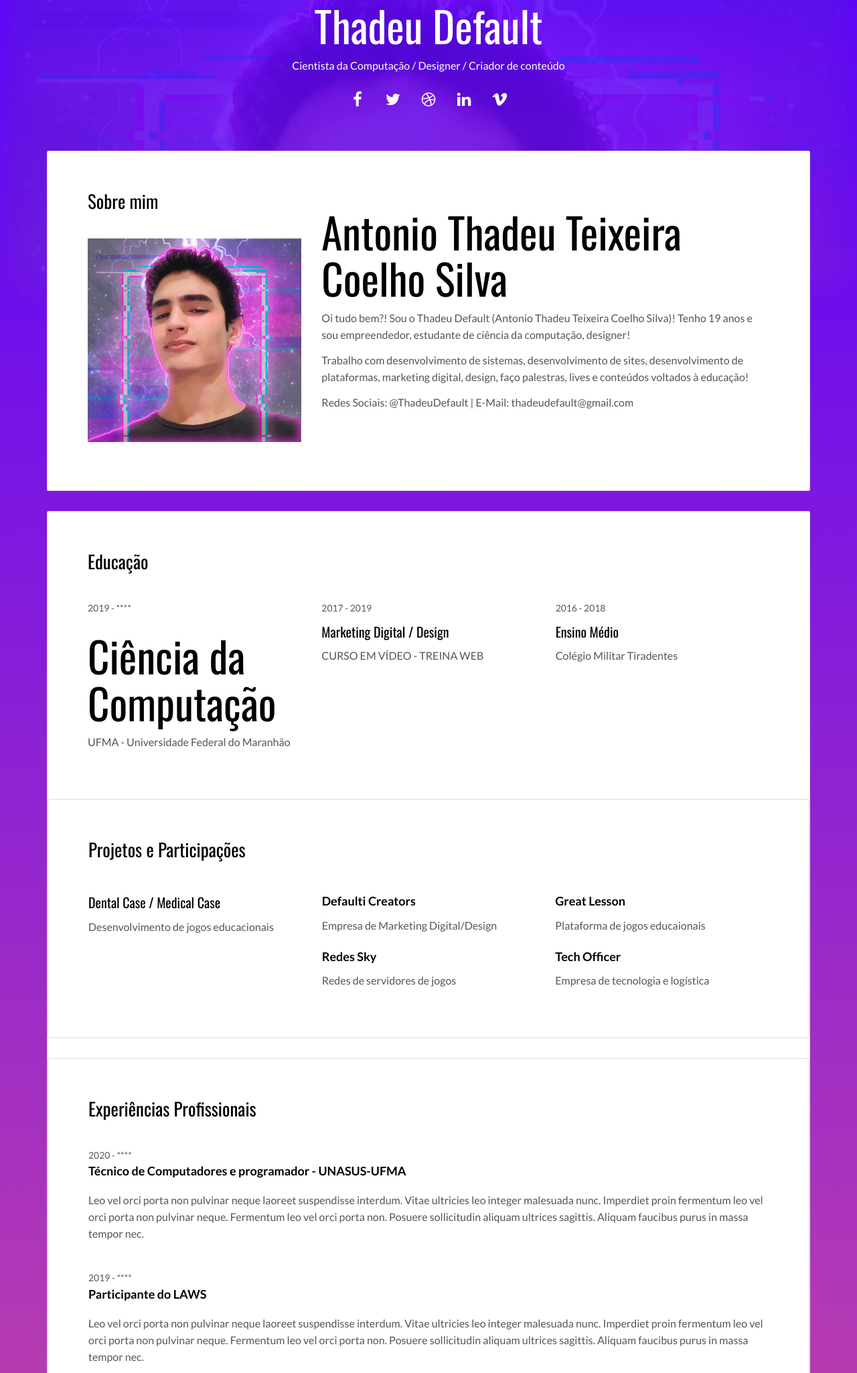
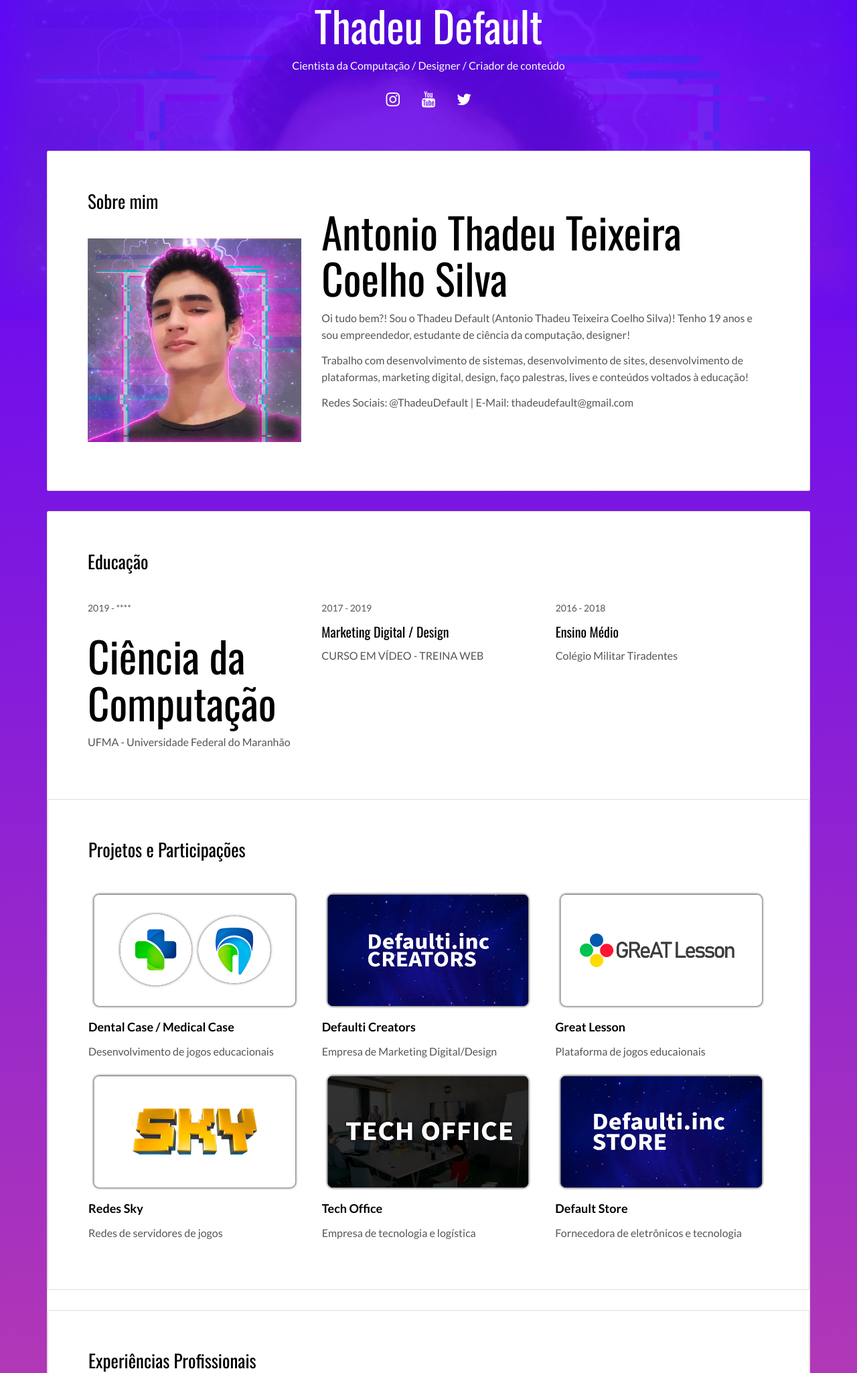
Before and after one commit to ThadeuDefault/thadeudefault.github.io, a plain HTML site: page index.html in a window 1280 px wide. Shown: the part 82-2132 px from the top of the page at 67% size. Drawn offline with nearby package versions, Linux system fonts and the light colour scheme.

Commit message:
Versão 1.1V

```diff
--- a/index.html
+++ b/index.html
@@ -30,20 +30,14 @@
       <h1>Thadeu Default</h1>
       <p>Cientista da Computação / Designer / Criador de conteúdo</p>
       <p>
-        <a class="fa-icon fa-icon-2x" href="https://facebook.com/" title="">
-          <i class="fa fa-facebook"></i>
+        <a class="fa-icon fa-icon-2x" href="https://instagram.com/thadeudefault" title="">
+          <i class="fa fa-instagram"></i>
         </a>
-        <a class="fa-icon fa-icon-2x" href="https://twitter.com/" title="">
+        <a class="fa-icon fa-icon-2x" href="https://youtube.com/thadeudefault" title="">
+          <i class="fa fa-youtube"></i>
+        </a>
+        <a class="fa-icon fa-icon-2x" href="https://twitter.com/thadeudefault" title="">
           <i class="fa fa-twitter"></i>
-        </a>
-        <a class="fa-icon fa-icon-2x" href="https://dribbble.com/" title="">
-          <i class="fa fa-dribbble"></i>
-        </a>
-        <a class="fa-icon fa-icon-2x" href="https://www.linkedin.com/" title="">
-          <i class="fa fa-linkedin"></i>
-        </a>
-        <a class="fa-icon fa-icon-2x" href="https://vimeo.com/" title="">
-          <i class="fa fa-vimeo"></i>
         </a>
       </p>
     </div>
@@ -109,29 +103,34 @@
             <h2>Projetos e Participações</h2>
             <div class="row">
               <div class="col-md-4">
-                <img src="./assets/images/img-02.jpg" class="img-responsive" alt="">
-                <h3 class="h4">Dental Case / Medical Case</h3>
+                <img src="./assets/images/dental-medical-case.png" class="img-responsive" alt="">
+                <h3 class="h5">Dental Case / Medical Case</h3>
                 <p>Desenvolvimento de jogos educacionais</p>
               </div>
               <div class="col-md-4">
-                <img src="./assets/images/img-03.jpg" class="img-responsive" alt="">
+                <img src="./assets/images/creators.png" class="img-responsive" alt="">
                 <h3 class="h5">Defaulti Creators</h3>
                 <p>Empresa de Marketing Digital/Design</p>
               </div>
               <div class="col-md-4">
-                <img src="./assets/images/img-04.jpg" class="img-responsive" alt="">
+                <img src="./assets/images/greatlesson.png" class="img-responsive" alt="">
                 <h3 class="h5">Great Lesson</h3>
                 <p>Plataforma de jogos educaionais</p>
               </div>
               <div class="col-md-4">
-                <img src="./assets/images/img-04.jpg" class="img-responsive" alt="">
+                <img src="./assets/images/sky.png" class="img-responsive" alt="">
                 <h3 class="h5">Redes Sky</h3>
                 <p>Redes de servidores de jogos</p>
               </div>
               <div class="col-md-4">
-                <img src="./assets/images/img-04.jpg" class="img-responsive" alt="">
-                <h3 class="h5">Tech Officer</h3>
+                <img src="./assets/images/tech-office.png" class="img-responsive" alt="">
+                <h3 class="h5">Tech Office</h3>
                 <p>Empresa de tecnologia e logística</p>
+              </div>
+              <div class="col-md-4">
+                <img src="./assets/images/store.png" class="img-responsive" alt="">
+                <h3 class="h5">Default Store</h3>
+                <p>Fornecedora de eletrônicos e tecnologia</p>
               </div>
             </div>
           </div>
@@ -144,19 +143,19 @@
             <div class="work-experience">
               <small class="date">2020 - ****</small>
               <h3 class="h5 date-title">Técnico de Computadores e programador - <a href="http://en.orson.io" title="Create professionnal website">UNASUS-UFMA</a></h3>
-              <p>Leo vel orci porta non pulvinar neque laoreet suspendisse interdum. Vitae ultricies leo integer malesuada nunc. Imperdiet proin fermentum leo vel orci porta non pulvinar neque. Fermentum leo vel orci porta non. Posuere sollicitudin aliquam ultrices sagittis. Aliquam faucibus purus in massa tempor nec.</p>
+              <p>Assistência tecnológica e suporte no uso de tecnologias da computação.</p>
             </div>
 
             <div class="work-experience">
               <small class="date">2019 - ****</small>
               <h3 class="h5 date-title">Participante do <a href="http://en.orson.io" title="Create professionnal website">LAWS</a></h3>
-              <p>Leo vel orci porta non pulvinar neque laoreet suspendisse interdum. Vitae ultricies leo integer malesuada nunc. Imperdiet proin fermentum leo vel orci porta non pulvinar neque. Fermentum leo vel orci porta non. Posuere sollicitudin aliquam ultrices sagittis. Aliquam faucibus purus in massa tempor nec.</p>
+              <p>Participante do Laborátorio de Sistemas WEB.</p>
             </div>
 
             <div class="work-experience">
               <small class="date">2019-2020</small>
               <h3 class="h5 date-title">Aulas de inclusão digital para idosos - <a href="http://en.orson.io" title="Create professionnal website">LABID-UFMA</a></h3>
-              <p>Leo vel orci porta non pulvinar neque laoreet suspendisse interdum. Vitae ultricies leo integer malesuada nunc. Imperdiet proin fermentum leo vel orci porta non pulvinar neque. Fermentum leo vel orci porta non. Posuere sollicitudin aliquam ultrices sagittis. Aliquam faucibus purus in massa tempor nec.</p>
+              <p>Instrutor no uso de tecnologias voltadas a idosos.</p>
             </div>
 
             <div class="work-experience">
@@ -174,7 +173,7 @@
             <div class="work-experience">
               <small class="date">2015-2016</small>
               <h3 class="h5 date-title">Manutenção de computadores junior - <a href="http://mashup-template.com" title="">UNIVERSAL INFORMATICA</a></h3>
-              <p>Fermentum leo vel orci porta non. Posuere sollicitudin aliquam ultrices sagittis. Aliquam faucibus purus in massa tempor nec.</p>
+              <p>Assistência na manutenção de computadores e hardwares em geral.</p>
             </div>
 
           </div>
@@ -184,7 +183,7 @@
 
         <div class="card">
           <div class="card-block">
-            <h2>Social Network</h2>
+            <h2>Redes Sociais</h2>
             <div class="row">
               <div class="col-md-3">
                 <p class="social-buttons"><a href="https://instagram.com/thadeudefault" title=""><span class="social-round-icon fa-icon"><i class="fa fa-instagram"></i></span>@ThadeuDefault</a></p>
@@ -231,20 +230,14 @@
 
         <p>© Direitos reservados a  <a href="http://www.instagram.com/thadeudefault" title="">Thadeu Default</a></p>
         <p>
-          <a class="fa-icon fa-icon-2x" href="https://facebook.com/" title="">
-            <i class="fa fa-facebook"></i>
+          <a class="fa-icon fa-icon-2x" href="https://instagram.com/thadeudefault" title="">
+            <i class="fa fa-instagram"></i>
           </a>
-          <a class="fa-icon fa-icon-2x" href="https://twitter.com/" title="">
+          <a class="fa-icon fa-icon-2x" href="https://youtube.com/thadeudefault" title="">
+            <i class="fa fa-youtube"></i>
+          </a>
+          <a class="fa-icon fa-icon-2x" href="https://twitter.com/thadeudefault" title="">
             <i class="fa fa-twitter"></i>
-          </a>
-          <a class="fa-icon fa-icon-2x" href="https://dribbble.com/" title="">
-            <i class="fa fa-dribbble"></i>
-          </a>
-          <a class="fa-icon fa-icon-2x" href="https://www.linkedin.com/" title="">
-            <i class="fa fa-linkedin"></i>
-          </a>
-          <a class="fa-icon fa-icon-2x" href="https://vimeo.com/" title="">
-            <i class="fa fa-vimeo"></i>
           </a>
         </p>
       </div>
```
Also changed, not shown: assets/images/creators.png (added), assets/images/dental-medical-case.png (added), assets/images/greatlesson.png (added), assets/images/sky.png (added), assets/images/store.png (added), assets/images/tech-office.png (added).
